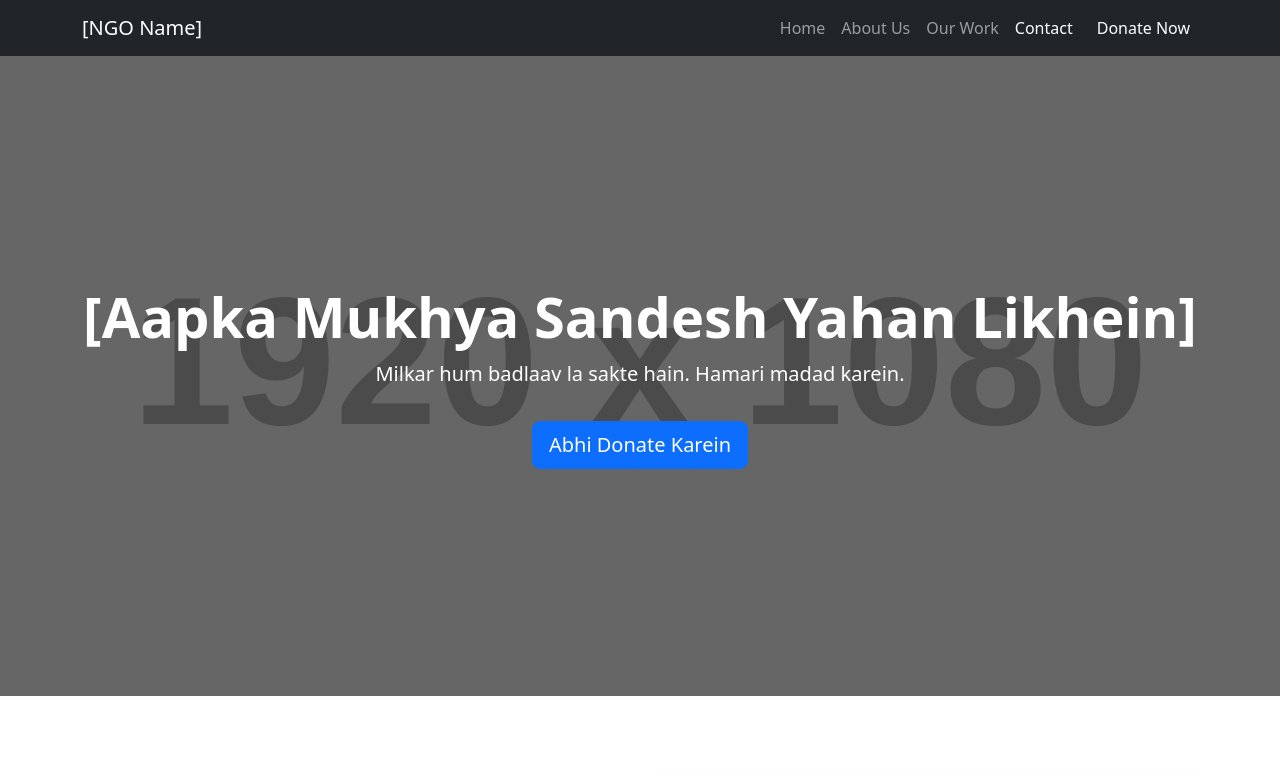
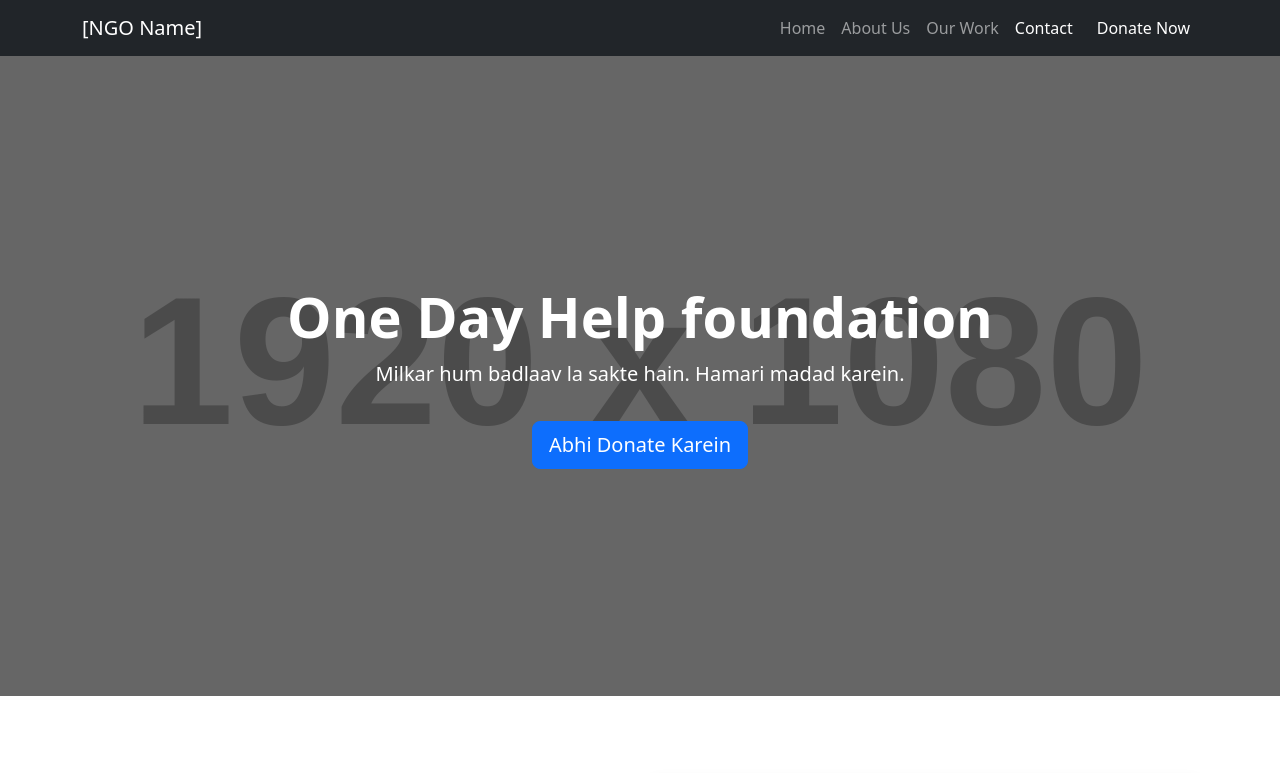
Before and after one commit to bs779517/bs779517-, a plain HTML site: page index.html in a window 1280 px wide. Shown: the top 773 px of the page. Drawn offline with nearby package versions, Linux system fonts and the light colour scheme; placeholder pictures from the web are drawn by us.

Commit message:
Update index.html

```diff
--- a/index.html
+++ b/index.html
@@ -75,7 +75,7 @@
 
     <header id="home" class="hero-section">
         <div class="container">
-            <h1>[Aapka Mukhya Sandesh Yahan Likhein]</h1>
+            <h1>One Day Help foundation</h1>
             <p class="lead">Milkar hum badlaav la sakte hain. Hamari madad karein.</p>
             <a href="#donate" class="btn btn-primary btn-lg mt-3">Abhi Donate Karein</a>
         </div>
```
